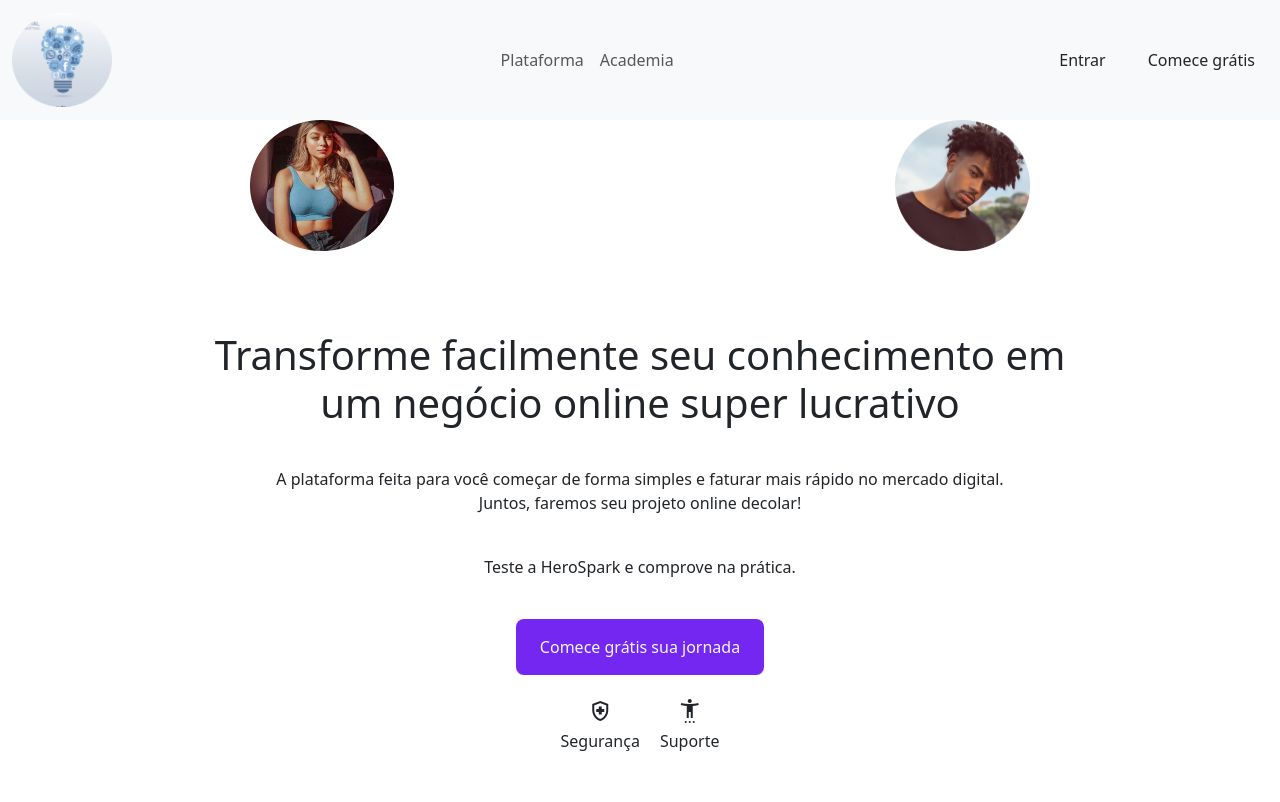
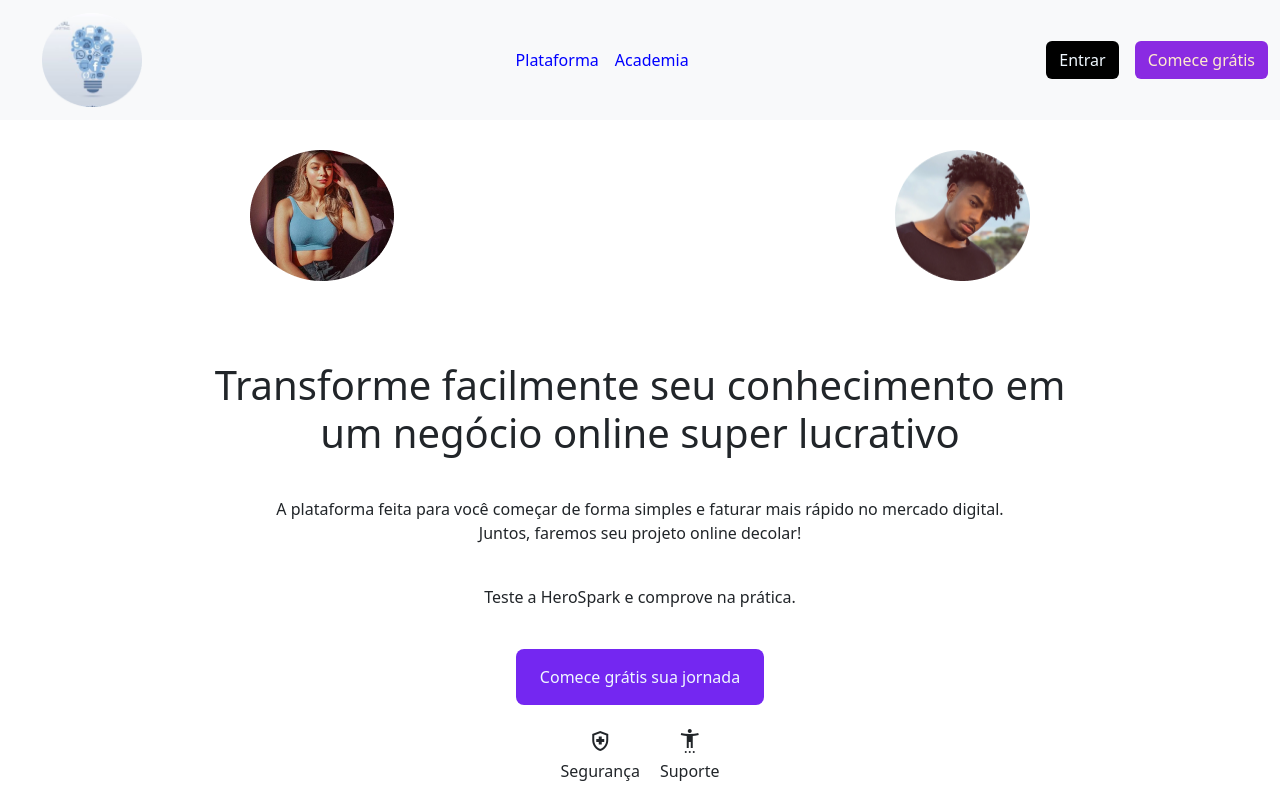
Before and after one commit to iuriRafael/launding-page-, a plain HTML site: page index.html in a window 1280 px wide. Shown: the top 802 px of the page. Drawn offline with nearby package versions, Linux system fonts and the light colour scheme.

Commit message:
Finalizado

```diff
--- a/css/style.css
+++ b/css/style.css
@@ -1,6 +1,7 @@
 *{
   margin: 0;
   padding: 0;
+
 }
 
 .container-img{
--- a/index.html
+++ b/index.html
@@ -14,7 +14,7 @@
 <body>
   <nav class="navbar navbar-expand-lg navbar-light bg-light">
     <div class="container-fluid">
-      <a class="navbar-brand" href="#">
+      <a class="navbar-brand" href="#" style="margin-left: 30px;">
         <img src="./img/Ellipse 20.png" alt="Logo" width="100">
       </a>
       <button class="navbar-toggler" type="button" data-bs-toggle="collapse" data-bs-target="#navbarNav" aria-controls="navbarNav" aria-expanded="false" aria-label="Toggle navigation">
@@ -22,22 +22,22 @@
       </button>
       <div class="collapse navbar-collapse justify-content-center" id="navbarNav">
         <ul class="navbar-nav">
-          <li class="nav-item">
-            <a class="nav-link" href="#">Plataforma</a>
+          <li class="nav-item" >
+            <a class="nav-link" href="#" style="color: blue;">Plataforma</a>
           </li>
           <li class="nav-item">
-            <a class="nav-link" href="#">Academia</a>
+            <a class="nav-link" href="#" style="color: blue; ">Academia</a>
           </li>
         </ul>
       </div>
       <div class="d-flex">
-        <button class="btn btn-pink me-3">Entrar</button>
-        <button class="btn bg-pink">Comece grátis</button>
+        <button class="btn btn-pink me-3" style="background-color: black; color: aliceblue;">Entrar</button>
+        <button class="btn bg-pink" style="background-color: blueviolet; color: blanchedalmond;">Comece grátis</button>
       </div>
     </div>
   </nav>
     <section>
-      <div class="container-img">
+      <div class="container-img" style="margin-top: 30px;">
         <img src="./img/Ellipse 4.png" class="rounded d-inline-block" alt="..." >
         <img src="./img/Ellipse 2.png" class="rounded d-inline-block " alt="...">
       </div>
```
